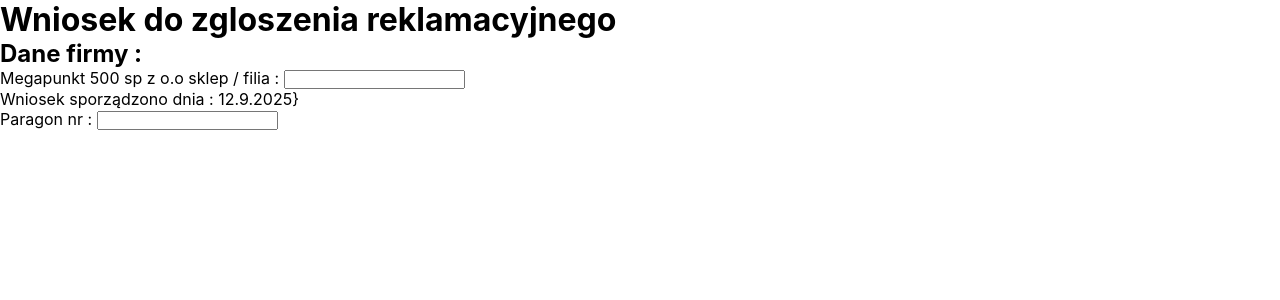
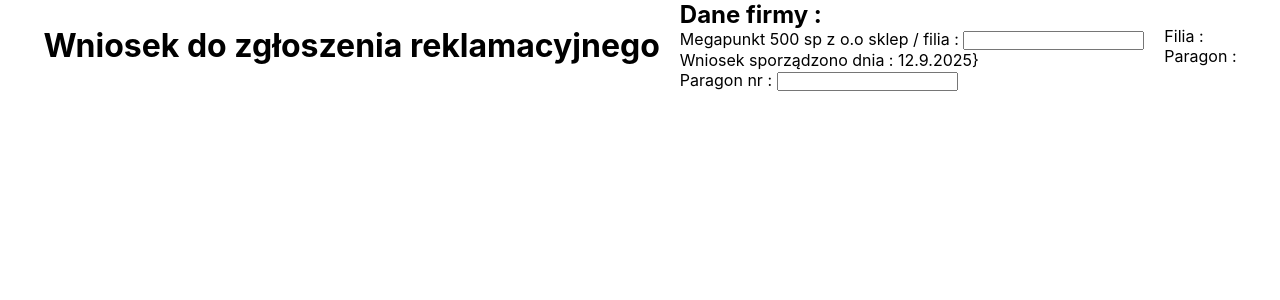
Before and after one commit to marcinoles87/reklamacje, a React (Create React App) app: page / in a window 1280 px wide. Shown: the top 300 px of the page. Built offline with nearby package versions, Linux system fonts and the light colour scheme.

Commit message:
add new components

```diff
--- a/src/App.css
+++ b/src/App.css
@@ -3,3 +3,17 @@
   padding: 0;
   box-sizing: border-box;
 }
+
+.App{
+  display: flex;
+  flex-direction: row;
+  justify-content: center;
+  align-items: center;
+  gap: 20px;
+}
+
+.sprawdzenie{
+  display: flex;
+  flex-direction: column;
+  margin: 30px;
+}
--- a/src/App.js
+++ b/src/App.js
@@ -16,9 +16,15 @@ function App() {
 
   return (
     <div className="App">
-      <h1>Wniosek do zgloszenia reklamacyjnego</h1>
+      <h1>Wniosek do zgłoszenia reklamacyjnego</h1>
 
       <DaneFirmy filia={filia} setFilia={setFilia} paragon={paragon} setParagon={setParagon}></DaneFirmy>
+
+      <div className='sprawdzdenie'>
+        <p>Filia :{filia}</p>
+        <p>Paragon : {paragon}</p>
+      </div>
+
 
     </div>
   );
--- a/src/components/DaneFirmy.js
+++ b/src/components/DaneFirmy.js
@@ -1,7 +1,7 @@
 import React from 'react'
 import { useState } from 'react'
 
-function DaneFirmy ({filia,setFilia,paragon,SetParagon}) {
+function DaneFirmy ({filia,setFilia,paragon,setParagon}) {
     console.log(filia)
 
      const [data , setData ] = useState('')
@@ -14,7 +14,7 @@ function DaneFirmy ({filia,setFilia,paragon,SetParagon}) {
         <h2>Dane firmy : </h2>
         <p>Megapunkt 500 sp z o.o sklep / filia : <input type="text" onChange={ (e) => setFilia(e.target.value)}></input></p>
         <p>Wniosek sporządzono dnia : {dataZgloszenia}</p>
-        <p>Paragon nr : <input type='text' onChange={ (e) =>SetParagon(e.target.value)}></input></p>
+        <p>Paragon nr : <input type='text' onChange={ (e) =>setParagon(e.target.value)}></input></p>
 
 
     </div>
```
